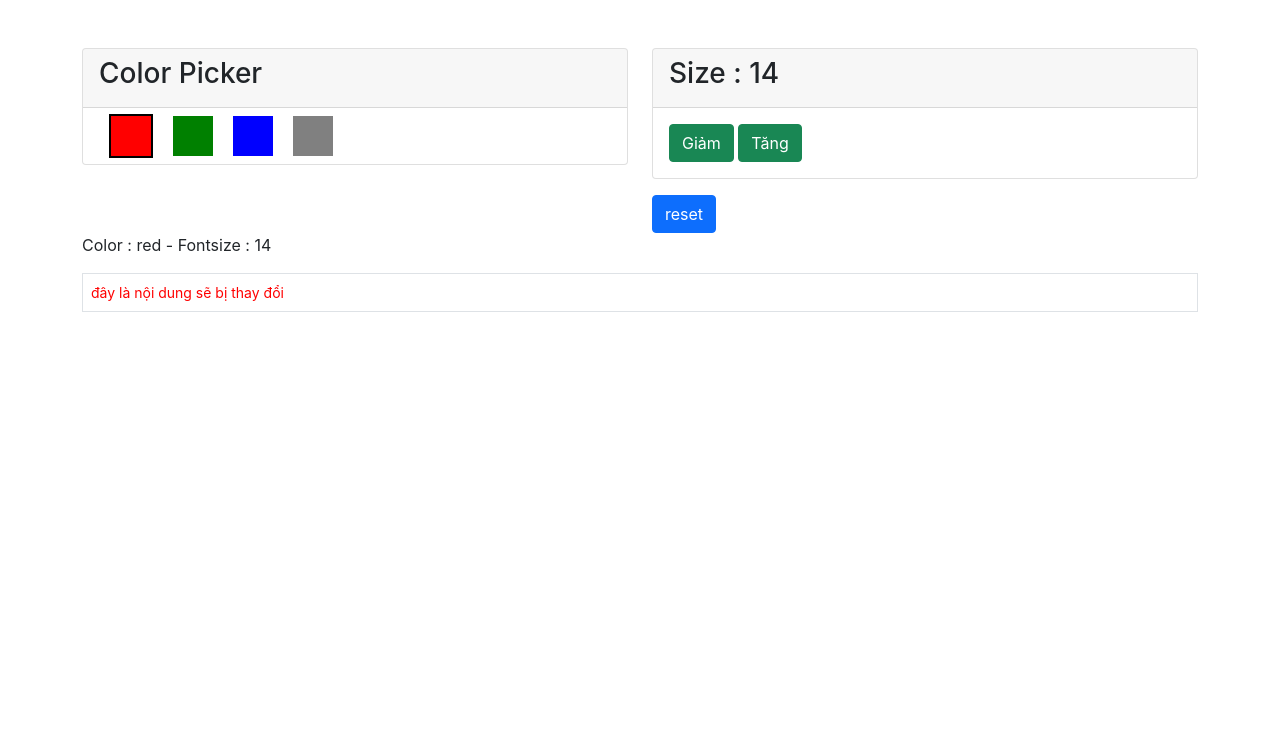
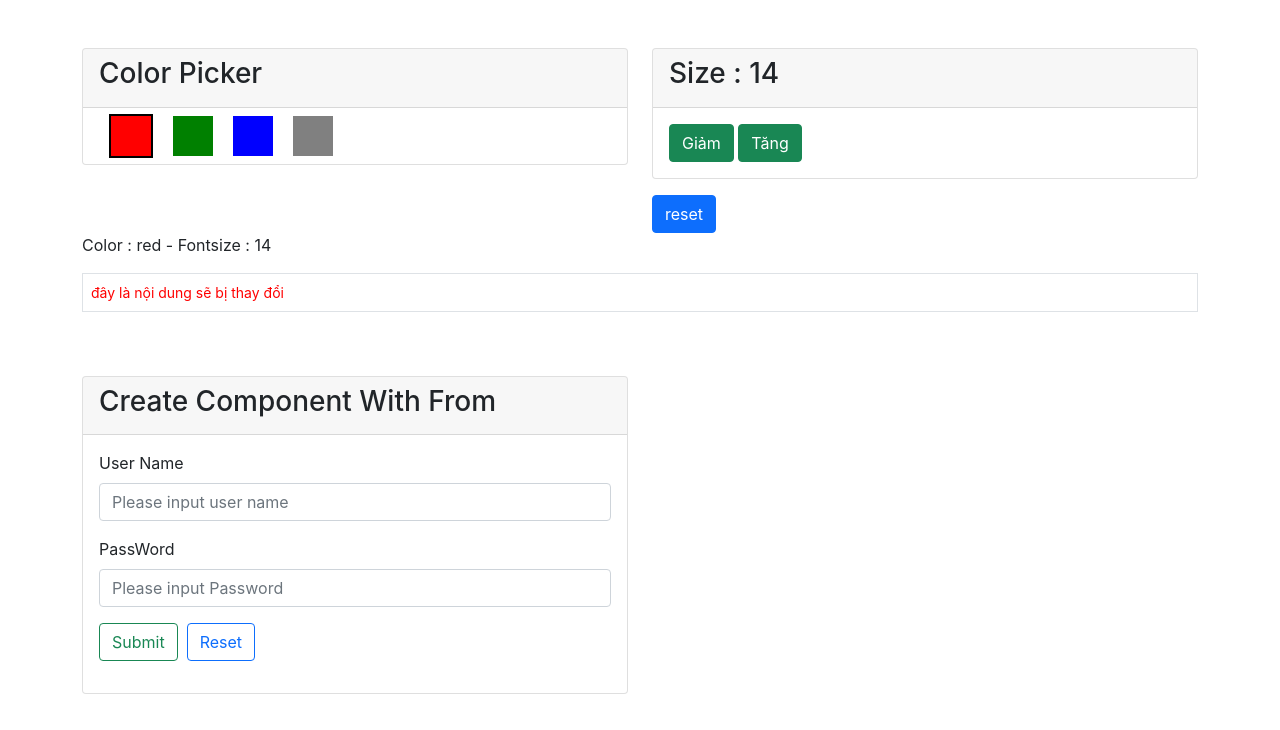
Before and after one commit to Huunhat22/settingtext, a React (Create React App) app: page / in a window 1280 px wide. Shown: the top 730 px of the page. Built offline with nearby package versions, Linux system fonts and the light colour scheme.

Commit message:
tạo Component From

```diff
--- a/src/App.js
+++ b/src/App.js
@@ -4,6 +4,7 @@ import Reset from './components/Reset';
 import Colorpicker from './components/Colorpicker';
 import Result from './components/Result';
 import Sizesetting from './components/Sizesetting';
+import From from './components/From';
 
 class App extends Component {
 
@@ -53,6 +54,7 @@ class App extends Component {
             </div>
             <Result colorRecive = {this.state.color} fontSize = {this.state.fontsize}></Result>
           </div>
+          <From></From>
         </div>
     );
   }
--- /dev/null
+++ b/src/components/From.js
@@ -0,0 +1,33 @@
+import React ,{Component} from 'react';
+
+class From extends Component{
+    render(){
+        return(
+            <div  className='row mt-5'>
+                <div className=" col-xs-6 col-sm-6 col-md-6 col-lg-6">
+                    <div className="card">
+                        <div className="card-header">
+                            <h3>Create Component With From</h3>
+                        </div>
+                        <div className="card-body">
+                            <div className="mb-3">
+                                <label className="form-label">User Name</label>
+                                <input class="form-control"  placeholder="Please input user name"/>
+                            </div>
+                            <div className="mb-3">
+                                <label className="form-label">PassWord</label>
+                                <input class="form-control"  placeholder="Please input Password"/>
+                            </div>
+                            <div className="mb-3">
+                                <button type="submit" className="btn btn-outline-success">Submit</button> &nbsp;
+                                <button type="reset" className="btn btn-outline-primary">Reset</button>
+                            </div>
+                        </div>
+                    </div>
+                </div>
+            </div>
+        );
+    }
+}
+
+export default From;
```
